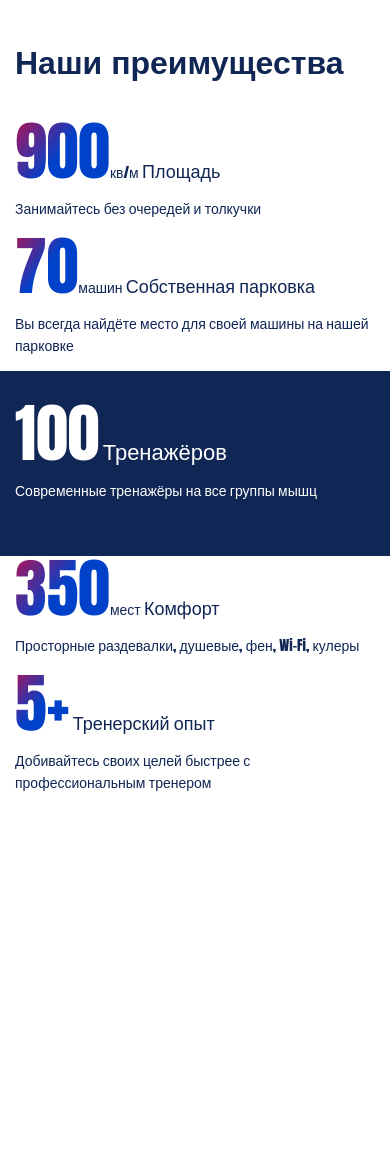
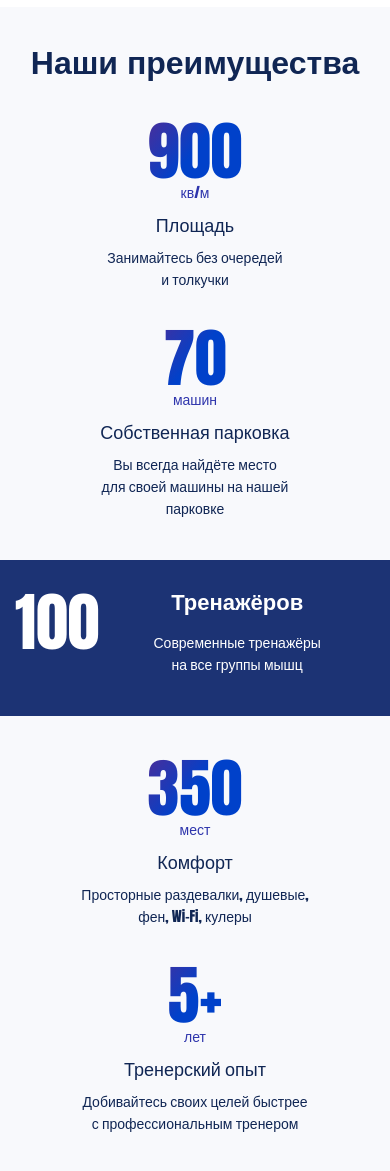
Before and after one commit to rychagoff/htmlacademy-fitness, a website built with Vite: page source/index.html in a window 390 px wide. Shown: the part 3785-4956 px from the top of the page. Before the commit the page ends 4633 px from the top, so only its background shows below. Built offline with nearby package versions, Linux system fonts and the light colour scheme; a web font is replaced by a local one.

Commit message:
Прописал сетку и адаптив

```diff
--- a/source/index.html
+++ b/source/index.html
@@ -485,28 +485,37 @@
           <ul class="features__list">
             <li class="features__item">
               <span><b>900</b>кв/м</span>
-              <strong>Площадь</strong>
-              <p>Занимайтесь без очередей и толкучки</p>
+              <p>
+                <strong>Площадь</strong>
+                Занимайтесь без очередей и толкучки</p>
             </li>
             <li class="features__item">
               <span><b>70</b>машин</span>
-              <strong>Собственная парковка</strong>
-              <p>Вы всегда найдёте место для своей машины на нашей парковке</p>
+              <p>
+                <strong>Собственная парковка</strong>
+                Вы всегда найдёте место для своей машины на нашей парковке
+              </p>
             </li>
             <li class="features__item features__item--lead">
               <span><b>100</b></span>
-              <strong>Тренажёров</strong>
-              <p>Современные тренажёры на все группы мышц</p>
+              <p>
+                <strong>Тренажёров</strong>
+                Современные тренажёры на все группы мышц
+              </p>
             </li>
             <li class="features__item">
               <span><b>350</b>мест</span>
-              <strong>Комфорт</strong>
-              <p>Просторные раздевалки, душевые, фен, Wi-Fi, кулеры</p>
+              <p>
+                <strong>Комфорт</strong>
+                Просторные раздевалки, душевые, фен, Wi-Fi, кулеры
+              </p>
             </li>
             <li class="features__item">
-              <span><b>5+</b></span>
-              <strong>Тренерский опыт</strong>
-              <p>Добивайтесь своих целей быстрее с профессиональным тренером</p>
+              <span><b>5+</b>лет</span>
+              <p>
+                <strong>Тренерский опыт</strong>
+                Добивайтесь своих целей быстрее с профессиональным тренером
+              </p>
             </li>
           </ul>
 
--- a/source/sass/blocks/features.scss
+++ b/source/sass/blocks/features.scss
@@ -1,46 +1,242 @@
 .features {
   padding: 40px 0;
+  background-color: $additional-light;
+
+  @include viewport-tablet {
+    padding: 60px 0;
+  }
+
+  @include viewport-desktop {
+    padding: 102px 0;
+  }
 }
 
 .features__title {
   margin-bottom: 40px;
+  text-align: center;
+
+  @include viewport-tablet {
+    margin-bottom: 50px;
+  }
 }
 
 .features__list {
   @include reset-list;
+
+  position: relative;
+  display: grid;
+  gap: 35px;
+
+  @include viewport-tablet {
+    grid-template-columns: repeat(2, 1fr);
+    grid-template-rows: repeat(3, auto);
+    justify-items: center;
+    column-gap: 30px;
+    row-gap: 40px;
+  }
+
+  @include viewport-desktop {
+    grid-template-columns: repeat(3, 1fr);
+    grid-template-rows: repeat(2, minmax(110px, auto));
+
+    // grid-auto-rows: minmax(110px, auto);
+    column-gap: 40px;
+    row-gap: 80px;
+  }
+
+  &::before,
+  &::after {
+    content: "";
+    position: absolute;
+    top: 50%;
+    transform: translateY(-50%);
+    display: none;
+    width: 360px;
+    height: 2px;
+    background-color: rgba(209, 10, 66, 0.2);
+
+    @include viewport-desktop {
+      display: block;
+    }
+  }
+
+  &::before {
+    left: 0;
+  }
+
+  &::after {
+    right: 0;
+  }
+}
+
+.features__item span {
+  display: block;
+  margin-bottom: 12px;
+  color: $accent-darken;
+  line-height: 20px;
+  font-weight: 400;
+
+  @include viewport-tablet {
+    display: inline-block;
+    width: min-content;
+    margin-bottom: 0;
+    line-height: 22px;
+  }
 }
 
 .features__item b {
+  display: block;
   font-size: 64px;
   line-height: 64px;
   font-weight: 700;
   background: $accent-gradient;
   background-clip: text;
   -webkit-text-fill-color: transparent;
+
+  @include viewport-tablet {
+    font-size: 70px;
+    line-height: 70px;
+  }
 }
 
 .features__item strong {
+  display: block;
+  margin-bottom: 12px;
   font-size: 18px;
   line-height: 20px;
-}
 
-.features__item {
-  &--lead {
-    position: relative;
-    left: calc(0px - var(--padding-offset));
-    padding: 30px var(--padding-offset) 40px;
-    width: 100vw;
-    background-color: $primary-color;
-    color: $white-color;
+  @include viewport-tablet {
+    font-size: 20px;
+    line-height: 20px;
   }
 
-  &--lead b {
-    background: none;
-    -webkit-text-fill-color: $white-color;
-  }
-
-  &--lead strong {
+  @include viewport-desktop {
+    margin-bottom: 8px;
     font-size: 22px;
     line-height: 22px;
   }
 }
+
+.features__item p {
+  margin: 0 auto;
+  max-width: 230px;
+
+  @include viewport-tablet {
+    max-width: none;
+    margin: 0;
+    font-size: 16px;
+    line-height: 24px;
+  }
+}
+
+.features__item {
+  text-align: center;
+
+  @include viewport-tablet {
+    display: grid;
+    grid-template-columns: min-content 1fr;
+    gap: 14px;
+    text-align: left;
+  }
+
+  @include viewport-desktop {
+    grid-template-columns: min-content 210px;
+    justify-content: space-between;
+    gap: 0;
+    width: 100%;
+  }
+
+  &--lead {
+    position: relative;
+    left: calc(0px - var(--padding-offset));
+    display: flex;
+    gap: 0;
+    margin: 5px 0;
+    padding: 30px var(--padding-offset) 40px;
+    width: calc(100% + var(--padding-offset) * 2);
+    background-color: $secondary-color;
+    color: $white-color;
+
+    @include viewport-tablet {
+      left: 0;
+      right: 0;
+      flex-direction: column;
+      align-items: center;
+      grid-column: 1 / -1;
+      width: 100%;
+      max-width: 320px;
+      margin: 0;
+      padding: 35px;
+      text-align: center;
+    }
+
+    @include viewport-desktop {
+      grid-column: 2 / 3;
+      grid-row: 1 / 3;
+      max-width: none;
+      padding: 58px 40px;
+    }
+  }
+
+  &--lead span {
+    margin-bottom: 0;
+
+    @include viewport-tablet {
+      margin-bottom: 25px;
+    }
+
+    @include viewport-desktop {
+      margin-bottom: 10px;
+    }
+  }
+
+  &--lead b {
+    margin-bottom: 5px;
+    background: none;
+    -webkit-text-fill-color: $white-color;
+
+    @include viewport-tablet {
+      margin-bottom: 0;
+      font-size: 70px;
+      line-height: 70px;
+    }
+  }
+
+  &--lead strong {
+    margin-bottom: 20px;
+    font-size: 22px;
+    line-height: 22px;
+    font-weight: 700;
+
+    @include viewport-tablet {
+      margin-bottom: 25px;
+      font-size: 24px;
+      line-height: 24px;
+    }
+
+    @include viewport-desktop {
+      margin-bottom: 30px;
+      font-size: 26px;
+      line-height: 26px;
+    }
+  }
+
+  &--lead p {
+    max-width: 170px;
+
+    @include viewport-desktop {
+      max-width: none;
+    }
+  }
+
+  // &:first-child::after,
+  // &:nth-child(2)::after {
+  //   @include viewport-desktop {
+  //     content: "";
+  //     display: block;
+  //     width: 100%;
+  //     height: 2px;
+  //     background-color: rgba($tabs-color, 0.2);
+  //   }
+  // }
+}
--- a/source/sass/blocks/juri.scss
+++ b/source/sass/blocks/juri.scss
@@ -2,7 +2,7 @@
   padding: 40px 0;
 
   @include viewport-tablet {
-    padding: 30px 0;
+    padding: 30px 0 60px;
   }
 
   @include viewport-desktop {
--- a/source/sass/vendor/variables.scss
+++ b/source/sass/vendor/variables.scss
@@ -13,6 +13,7 @@ $additional-light: #f8f9fc;
 $additional-dark: #030a1a;
 $accent-color: #103aae;
 $accent-gradient: linear-gradient(129deg, #d10a42 0%, #0041ca 50%);
+$accent-darken: #2e35ac;
 $tabs-color: #d10a42;
 $banner-color: #ed0233;
 $white-color: #ffffff;
```
